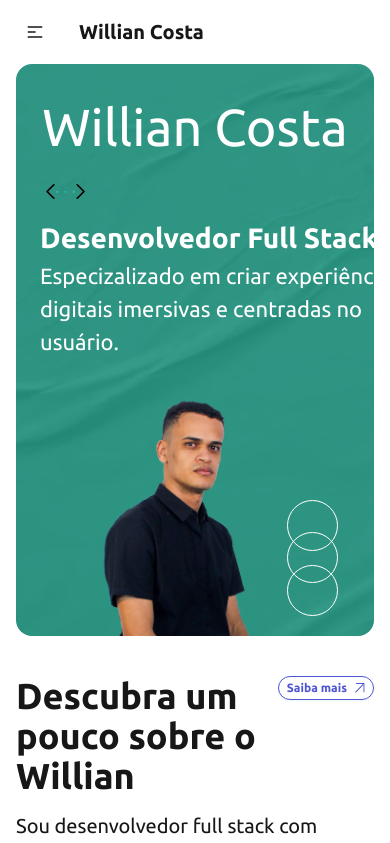
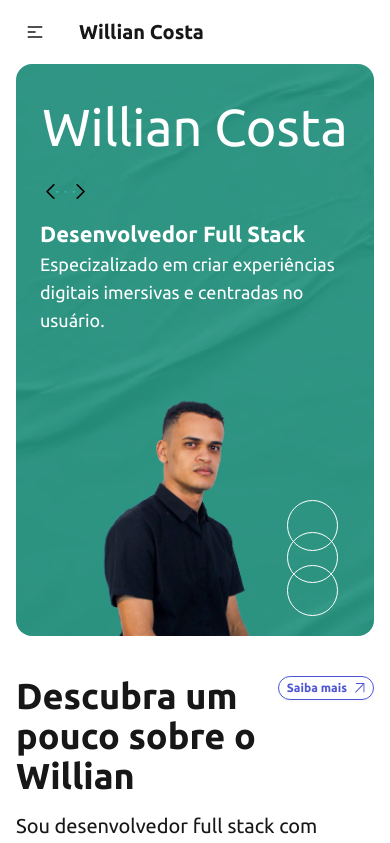
Before and after one commit to costaowillian/willian_portfolio, a Next.js app in the folder portfolio/: page / in a window 390 px wide. Shown: the top 843 px of the page. Built offline with nearby package versions, Linux system fonts and the light colour scheme.

Commit message:
fix: responsive in all site

```diff
--- a/portfolio/src/app/(pages)/page.tsx
+++ b/portfolio/src/app/(pages)/page.tsx
@@ -16,8 +16,8 @@ export default function Home() {
   const router = useRouter();
 
   return (
-    <div className="container">
-      <section className="mx-4 sm:mx-0 ">
+    <div className="container w-[390px] sm:w-auto">
+      <section className="mx-4 sm:mx-0">
         <HomeBanner size="lg" />
 
         <div className="hidden sm:flex mb-20">
--- a/portfolio/src/components/Card/Card.tsx
+++ b/portfolio/src/components/Card/Card.tsx
@@ -8,7 +8,7 @@ interface Props {
 
 export default function Card({ skill }: Props) {
   return (
-    <div className="card card-compact bg-soft_white w-96 shadow-lg justify-between">
+    <div className="card card-compact bg-soft_white w-full shadow-lg justify-between">
       <div className="card-body">
         <Image
           className="w-[72px]"
--- a/portfolio/src/components/HomeBanner/HomeBanner.tsx
+++ b/portfolio/src/components/HomeBanner/HomeBanner.tsx
@@ -21,7 +21,7 @@ export default function HomeBanner({ size, classNames }: Readonly<Props>) {
 
       {size === "lg" ? (
         <div className="flex flex-col sm:flex-row justify-between">
-          <div className="w-[364px]">
+          <div className="">
             <Image
               src={"/animacoes/responsive.gif"}
               width={51}
@@ -29,11 +29,11 @@ export default function HomeBanner({ size, classNames }: Readonly<Props>) {
               alt="Responsivo animation"
             />
 
-            <p className="text-[28px] font-bold text-white">
+            <p className="text-[22px] sm:text-[28px] font-bold text-white">
               Desenvolvedor Full Stack
             </p>
 
-            <p className="text-[22px] text-white">
+            <p className="text-lg sm:text-[22px] text-white text-wrap">
               Especizalizado em criar experiências digitais imersivas e
               centradas no usuário.
             </p>
--- a/portfolio/src/components/Navbar/NavBar.tsx
+++ b/portfolio/src/components/Navbar/NavBar.tsx
@@ -3,7 +3,7 @@ import Link from "next/link";
 
 export default function Navbar() {
   return (
-    <div className="navbar bg-base-100">
+    <div className="navbar bg-base-100 w-[390px] sm:w-auto">
       <div className="navbar-start sm:hidden">
         <div className="dropdown">
           <div tabIndex={0} role="button" className="btn btn-ghost sm:hidden">
```
